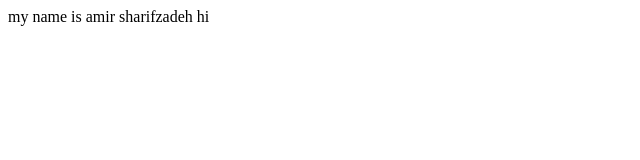
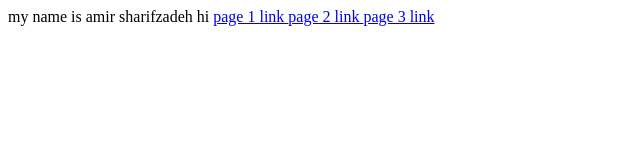
Before and after one commit to Amir-shz/gitLearn, a plain HTML site: page index.html in a window 1280 px wide. Shown: the whole page, without its empty margins (0-640 px from the left). Drawn offline with Linux system fonts and the light colour scheme.

Commit message:
link pages to index file

```diff
--- a/index.html
+++ b/index.html
@@ -2,5 +2,9 @@
 	<body>
 		my name is amir sharifzadeh
 		hi
+
+		<a href="./page1.html">page 1 link </a>
+		<a href="./page2.html">page 2 link </a>
+		<a href="./page3.html">page 3 link </a>
 	</body>
 <html>
```
